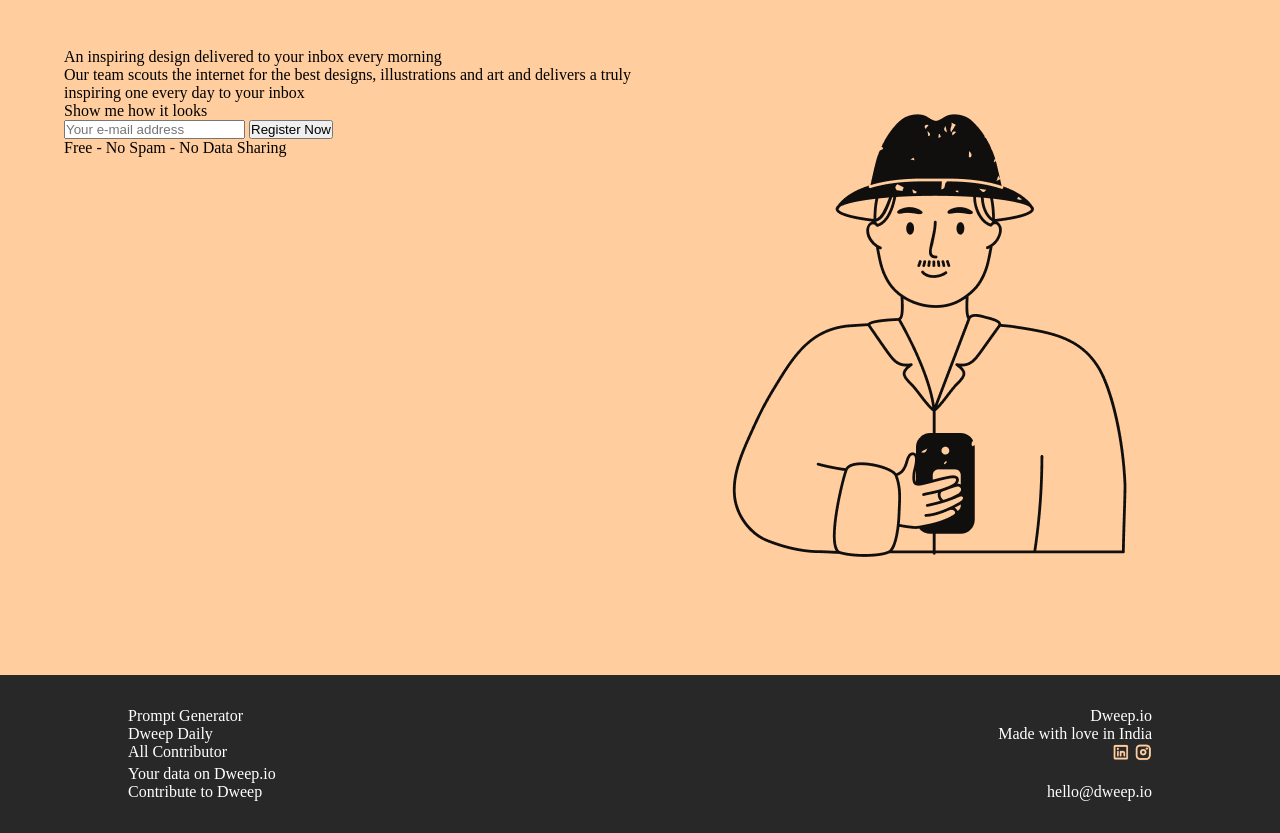
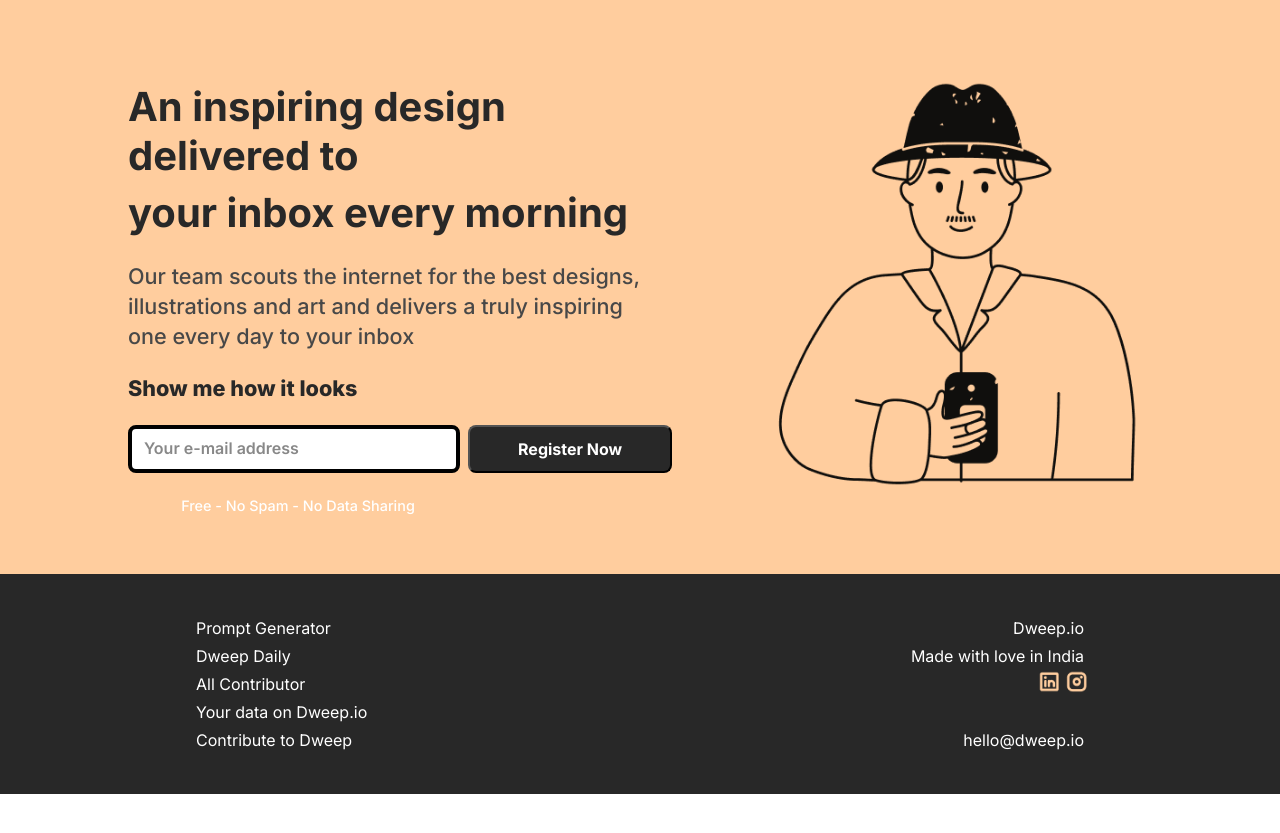
Before and after one commit to rajsingh-19/Micro-Project-1, a plain HTML site: page index.html in a window 1280 px wide. After the commit the page ends 800 px from the top, so only its background shows below. Drawn offline with Linux system fonts and the light colour scheme.

Commit message:
UI devlopment  has been completed

```diff
--- a/index.html
+++ b/index.html
@@ -6,72 +6,58 @@
     <title>Micro Project 1</title>
     <meta name="author" content="Raj Singh">
     <link rel="stylesheet" href="style.css">
+    <link rel="preconnect" href="https://fonts.googleapis.com">
+    <link rel="preconnect" href="https://fonts.gstatic.com" crossorigin>
+    <link href="https://fonts.googleapis.com/css2?family=Inter:ital,opsz,wght@0,14..32,100..900;1,14..32,100..900&display=swap" rel="stylesheet">
 </head>
 <body>
+    <!--            main section            -->
     <main class="main-container">
-        <div>
-            <p>An inspiring design delivered to your inbox every morning</p>
-            <div>
-                <p>
-                    Our team scouts the internet for the best designs, illustrations and art and delivers a truly inspiring one every day to your inbox
-                </p>
-                <p>
-                    Show me how it looks
-                </p>
-                <div>
-                    <input type="text" placeholder="Your e-mail address">
-                    <button>Register Now</button>
-                </div>
-                <p>
-                    Free - No Spam - No Data Sharing
-                </p>
+        <div class="main-content-section">
+            <div class="main-container-heading">
+                <p class="heading-lines">An inspiring design delivered to</p>
+                <p class="heading-lines">your inbox every morning</p>
             </div>
+            <div class="content-description-container">
+                <p class="content-desc">Our team scouts the internet for the best designs,</p>
+                <p class="content-desc">illustrations and art and delivers a truly inspiring</p>
+                <p class="content-desc">one every day to your inbox</p>
+            </div>
+            <p class="content-line">Show me how it looks</p>
+            <div class="input-btn-container">
+                <input class="input-box" type="text" placeholder="Your e-mail address">
+                <button class="btn-register">Register Now</button>
+            </div>
+            <p class="content-line-2">Free - No Spam - No Data Sharing</p>
         </div>
-        <div>
-            <img src="Dweep.png" alt="an image">
+        <div class="main-image-container">
+            <img class="dweep-image" src="Dweep.png" alt="an image">
         </div>
     </main>
+    <!--            footer section       -->
     <footer class="footer-container">
         <div class="footer-content-container">
-            <span>Prompt Generator</span>
-            <span>Dweep.io</span>
+            <span class="footer-span-content">Prompt Generator</span>
+            <span class="footer-span-content">Dweep.io</span>
         </div>
         <div class="footer-content-container">
-            <span>Dweep Daily</span>
-            <span>Made with love in India</span>
+            <span class="footer-span-content">Dweep Daily</span>
+            <span class="footer-span-content">Made with love in India</span>
         </div>
         <div class="footer-content-container">
-            <span>All Contributor</span>
-            <span>
+            <span class="footer-span-content">All Contributor</span>
+            <span class="logo-container">
                 <img class="logo" src="LinkedinLogo.png" alt="linkedin logo">
                 <img class="logo" src="InstagramLogo.png" alt="Instagram logo">
             </span>
         </div>
         <div class="footer-content-container">
-            <span>Your data on Dweep.io</span>
+            <span class="footer-span-content">Your data on Dweep.io</span>
         </div>
         <div class="footer-content-container">
-            <span>Contribute to Dweep</span>
-            <span>hello@dweep.io</span>
+            <span class="footer-span-content">Contribute to Dweep</span>
+            <span class="footer-span-content">hello@dweep.io</span>
         </div>
-        <!-- <div>
-            <ul>
-                <li>Prompt Generator</li>
-                <li>Dweep Daily</li>
-                <li>All Contributor</li>
-                <li>Your data on Dweep.io</li>
-                <li>Contribute to Dweep</li>
-            </ul>
-        </div>
-        <div>
-            <p>Dweep.io</p>
-            <p>Made with love in India</p>
-            <div>
-                <img src="LinkedinLogo.png" alt="Linkedin Logo">
-                <img src="InstagramLogo.png" alt="Instagram Logo">
-            </div>
-            <p>hello@dweep.io</p>
-        </div> -->
     </footer>
 </body>
 </html>
--- a/style.css
+++ b/style.css
@@ -1,28 +1,110 @@
+/*      universal css        */
 *{
     margin: 0;
     padding: 0;
     box-sizing: border-box;
+    font-family: inter;
 }
-
+/*      main section css     */
+.main-content-section{
+    /* height: 520px; */
+    padding-top: 44px;
+    padding-bottom: 44px;
+}
 .main-container {
     background-color: #FFCD9E;
     display: flex;
     flex-direction: row;
-    padding: 3rem 4rem;
+    padding: 1.5rem 4rem 1rem 8rem;
 }
-
+.main-container-heading{
+    font-weight: 700;
+    color: #282828;
+    font-size: 2.5rem;
+    margin: 10px 0px;
+    width: 100%;
+}
+.heading-lines {
+    padding: 4px 0px;
+}
+.content-description-container{
+    color: #484848;
+    font-weight: 500;
+    margin: 20px 0px;
+    font-size: 1.35rem;
+}
+.content-desc{
+    padding: 2px 0px;
+}
+.content-line{
+    color: #282828;
+    font-weight: 800;
+    margin: 24px 0px;
+    font-size: 1.35rem;
+}
+.input-btn-container {
+    margin: 24px 0px;
+    width: 100%;
+    display: flex;
+    flex-direction: row;
+}
+.input-box{
+    border: 4px #000000 solid;
+    border-radius: 8px;
+    width: 360px;
+    padding: 12px;
+    margin-right: 4px;
+}
+.input-box::placeholder{
+    color: #888888;
+    font-weight: 600;
+    font-size: 1rem;
+}
+.btn-register{
+    background-color: #282828;
+    color: #FFFFFF;
+    text-align: center;
+    font-weight: 700;
+    border-radius: 8px;
+    font-size: 1rem;
+    padding: 12px;
+    width: 220px;
+    margin-left: 4px;
+}
+.content-line-2{
+    color: #FFFFFF;
+    font-weight: 500;
+    text-align: center;
+    width: 340px;
+    font-size: 0.9rem;
+}
+.main-content-section, .main-image-container{
+    width: 50%;
+}
+.main-image-container{
+    display: flex;
+    justify-content: flex-end;
+}
+.dweep-image{
+    height: 520px;
+    width: 520px;
+}
+/*      footer section css   */
 .footer-container {
     background-color: #282828;
     color: #FFFFFF;
-    padding: 2rem 8rem;
+    padding: 2.5rem 12rem;
+    font-weight: 400;
 }
-
 .footer-content-container{
     display: flex;
     flex-direction: row;
     justify-content: space-between;
 }
+.footer-span-content{
+    padding: 4px;
+}
 .logo {
-    height: 18px;
-    width: 18px;
+    height: 23px;
+    width: 23px;
 }
```
